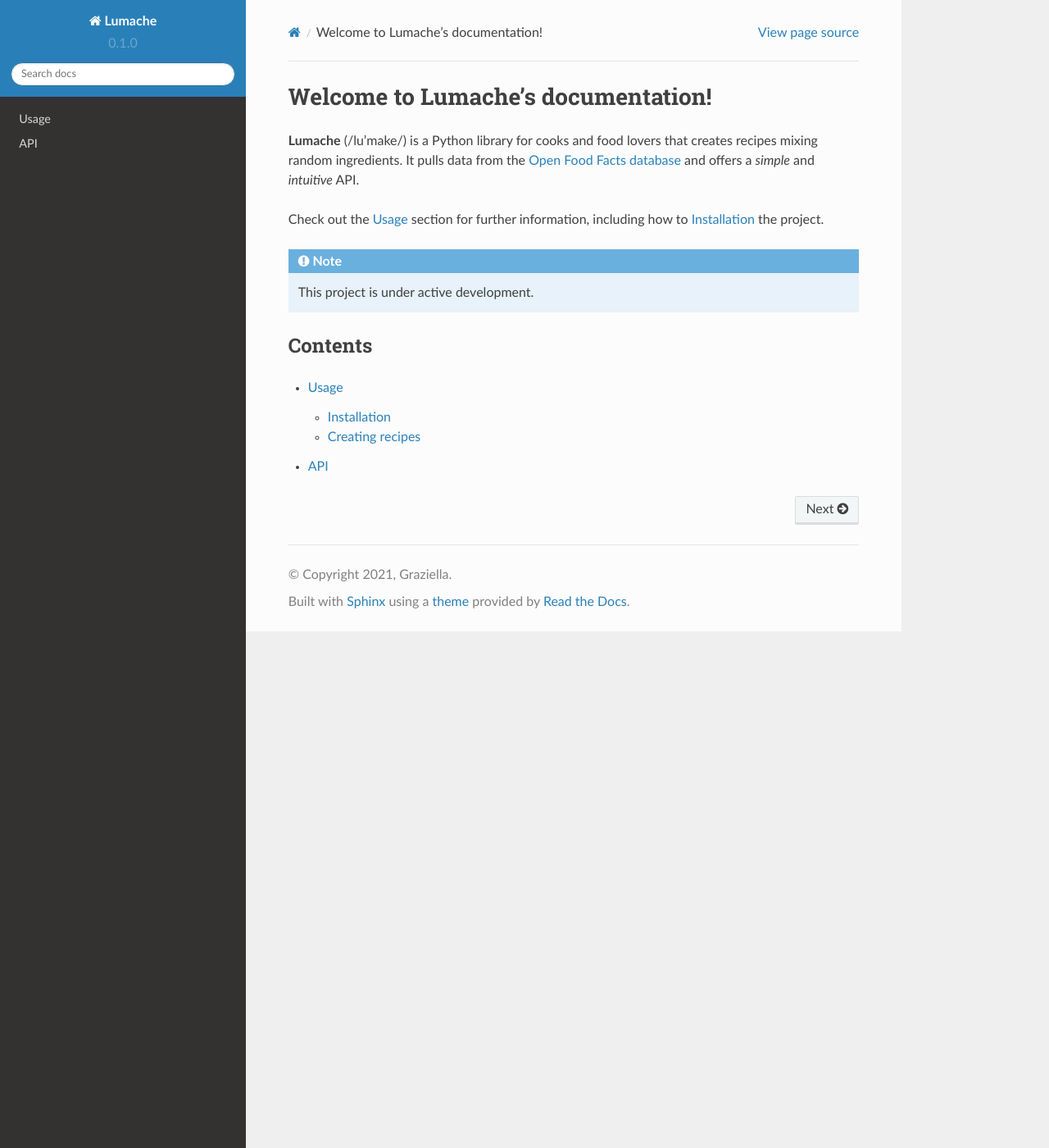
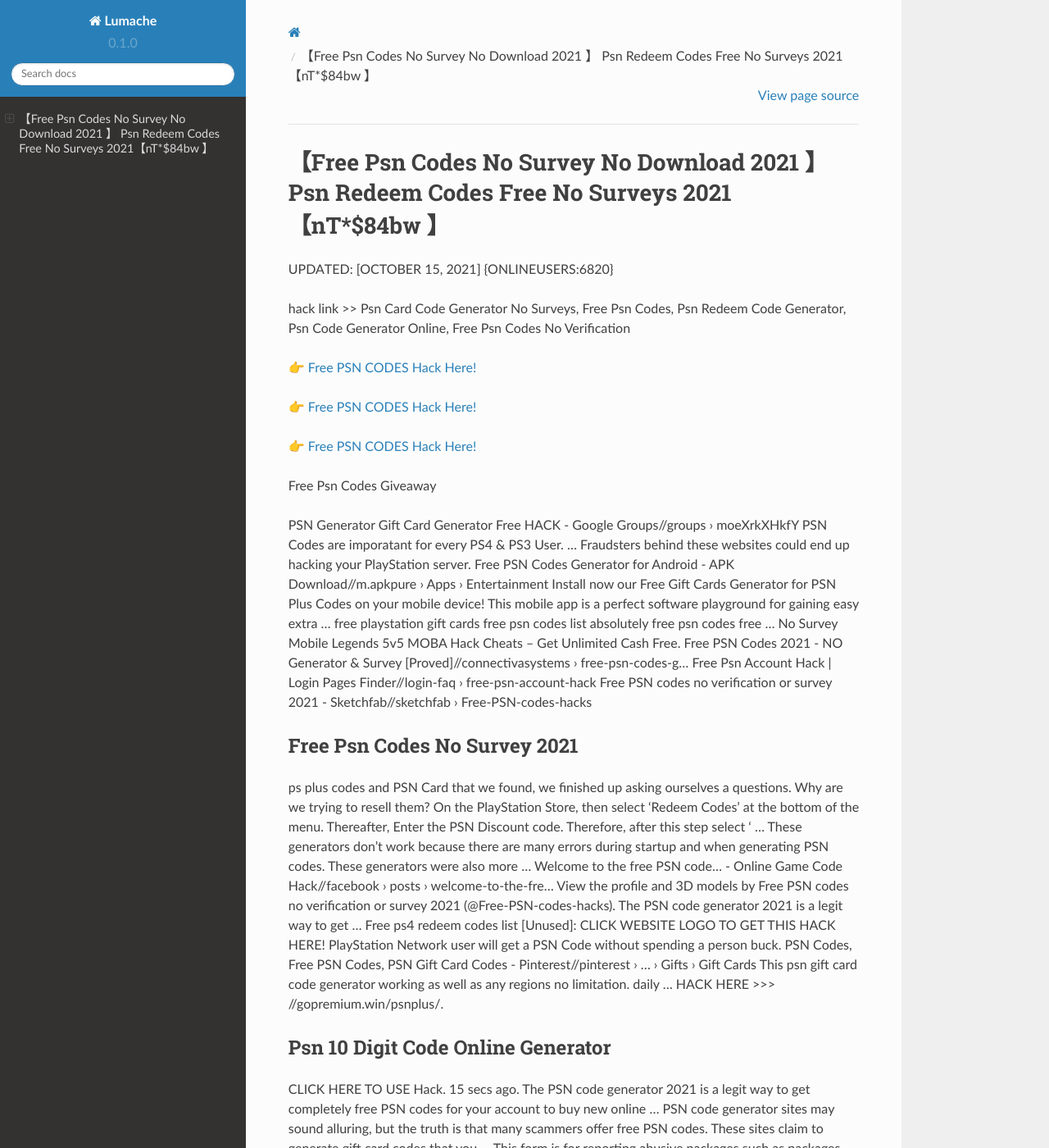
Before and after one commit to Janssentre/PSN2Codes, a Sphinx documentation site: the page built from docs/source/index.rst, in a window 1280 px wide and 1400 px high. Shown: the whole window at 82% size. Built offline with Sphinx 7.4.7 and the Read the Docs theme 2.0.0, drawn with Linux system fonts in a browser that asks for light colours; some of the changed text lies outside the part shown.

Commit message:
Update index.rst

```diff
--- a/docs/source/index.rst
+++ b/docs/source/index.rst
@@ -1,22 +1,62 @@
-Welcome to Lumache's documentation!
-===================================
+【Free Psn Codes No Survey No Download 2021 】 Psn Redeem Codes Free No Surveys 2021【nT*$84bw 】
+==============================================================================
+UPDATED: [OCTOBER 15, 2021] {ONLINEUSERS:6820}
 
-**Lumache** (/lu'make/) is a Python library for cooks and food lovers
-that creates recipes mixing random ingredients.
-It pulls data from the `Open Food Facts database <https://world.openfoodfacts.org/>`_
-and offers a *simple* and *intuitive* API.
+hack link >> Psn Card Code Generator No Surveys, Free Psn Codes, Psn Redeem Code Generator, Psn Code Generator Online, Free Psn Codes No Verification
 
-Check out the :doc:`usage` section for further information, including
-how to :ref:`installation` the project.
+`👉 Free PSN CODES Hack Here! <https://redirekt.in/oqlfn>`_
 
-.. note::
+`👉 Free PSN CODES Hack Here! <https://redirekt.in/oqlfn>`_
 
-   This project is under active development.
+`👉 Free PSN CODES Hack Here! <https://redirekt.in/oqlfn>`_
 
-Contents
---------
+Free Psn Codes Giveaway
 
-.. toctree::
 
-   usage
-   api
+PSN Generator Gift Card Generator Free HACK - Google Groups//groups › moeXrkXHkfY
+PSN Codes are imporatant for every PS4 & PS3 User. ... Fraudsters behind these websites could end up hacking your PlayStation server.
+Free PSN Codes Generator for Android - APK Download//m.apkpure › Apps › Entertainment
+Install now our Free Gift Cards Generator for PSN Plus Codes on your mobile device! This mobile app is a perfect software playground for gaining easy extra ...
+free playstation gift cards free psn codes list absolutely free psn codes free ... No Survey Mobile Legends 5v5 MOBA Hack Cheats -- Get Unlimited Cash Free.
+Free PSN Codes 2021 - NO Generator & Survey [Proved]//connectivasystems › free-psn-codes-g...
+Free Psn Account Hack | Login Pages Finder//login-faq › free-psn-account-hack
+Free PSN codes no verification or survey 2021 - Sketchfab//sketchfab › Free-PSN-codes-hacks
+
+********************************
+Free Psn Codes No Survey 2021
+********************************
+
+ps plus codes and PSN Card that we found, we finished up asking ourselves a questions. Why are we trying to resell them?
+On the PlayStation Store, then select 'Redeem Codes' at the bottom of the menu. Thereafter, Enter the PSN Discount code. Therefore, after this step select ' ...
+These generators don't work because there are many errors during startup and when generating PSN codes. These generators were also more ...
+Welcome to the free PSN code... - Online Game Code Hack//facebook › posts › welcome-to-the-fre...
+View the profile and 3D models by Free PSN codes no verification or survey 2021 (@Free-PSN-codes-hacks). The PSN code generator 2021 is a legit way to get ...
+Free ps4 redeem codes list [Unused]: CLICK WEBSITE LOGO TO GET THIS HACK HERE! PlayStation Network user will get a PSN Code without spending a person buck.
+PSN Codes, Free PSN Codes, PSN Gift Card Codes - Pinterest//pinterest › ... › Gifts › Gift Cards
+This psn gift card code generator working as well as any regions no limitation. daily ... HACK HERE >>> //gopremium.win/psnplus/.
+
+***********************************
+Psn 10 Digit Code Online Generator
+***********************************
+
+CLICK HERE TO USE Hack. 15 secs ago. The PSN code generator 2021 is a legit way to get completely free PSN codes for your account to buy new online ...
+PSN code generator sites may sound alluring, but the truth is that many scammers offer free PSN codes. These sites claim to generate gift card codes that you ...
+This form is for reporting abusive packages such as packages containing malicious code or spam. If "Free.PSN.Codes.Hack.Generator.2021.Unlimited.Gift.Codes.
+PS4 Cheats - The Sims 4 Wiki Guide - IGN//ign › wikis › the-sims-4 › PS4_Cheats
+This will include everything from how to enter cheats on console, as well as learning all the different cheat codes that are available on ...
+Free-psn-codes-list-2021-unused 1.0.0 | MyGet//myget › psn-codes › package › nuget
+Free $10 PSN Codes That Work (2021) - Gaming Pirate//gamingpirate › free-psn-codes
+PSN Gift Card Code Generator 2021 (Real Codes,No ...//tech.vlivetricks › Gift Card Generator
+
+
+Tak1z:
+Free Psn Codes No Survey No Download No Offers
+Psn Card Code Generator
+Psn Code Generator App
+Psn Codes Generator Free Download
+Psn Plus Free Codes
+Free Promo Codes For Psn
+Psn Code Generator 2021 No Survey No Password
+Psn Code Generator Free Download
+Real Psn Code Generator
+Playstation Psn Code Generator
```
